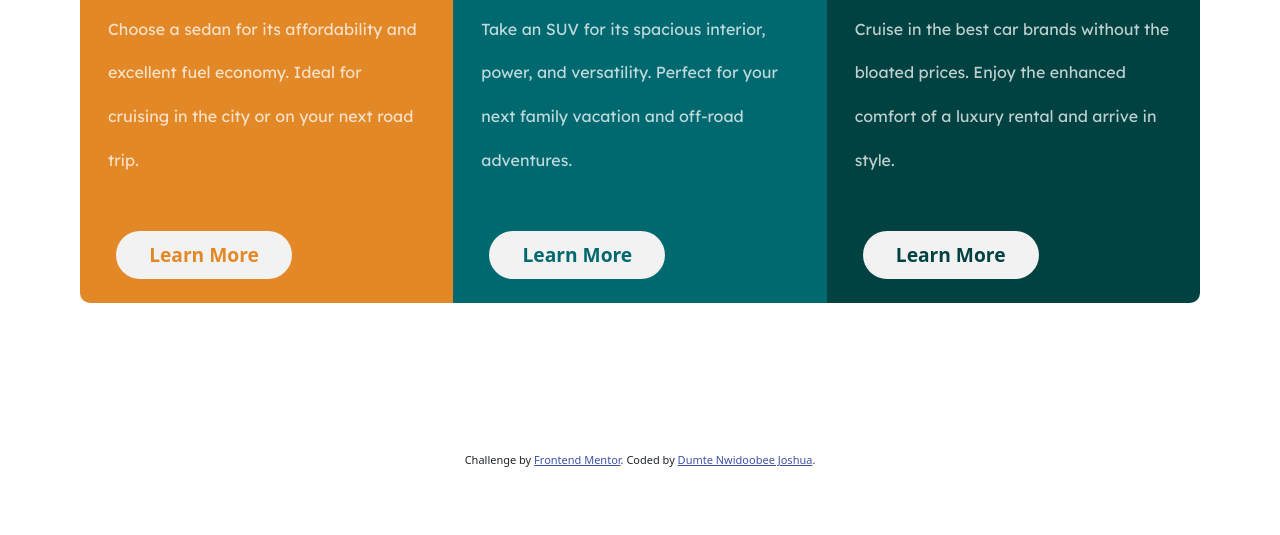
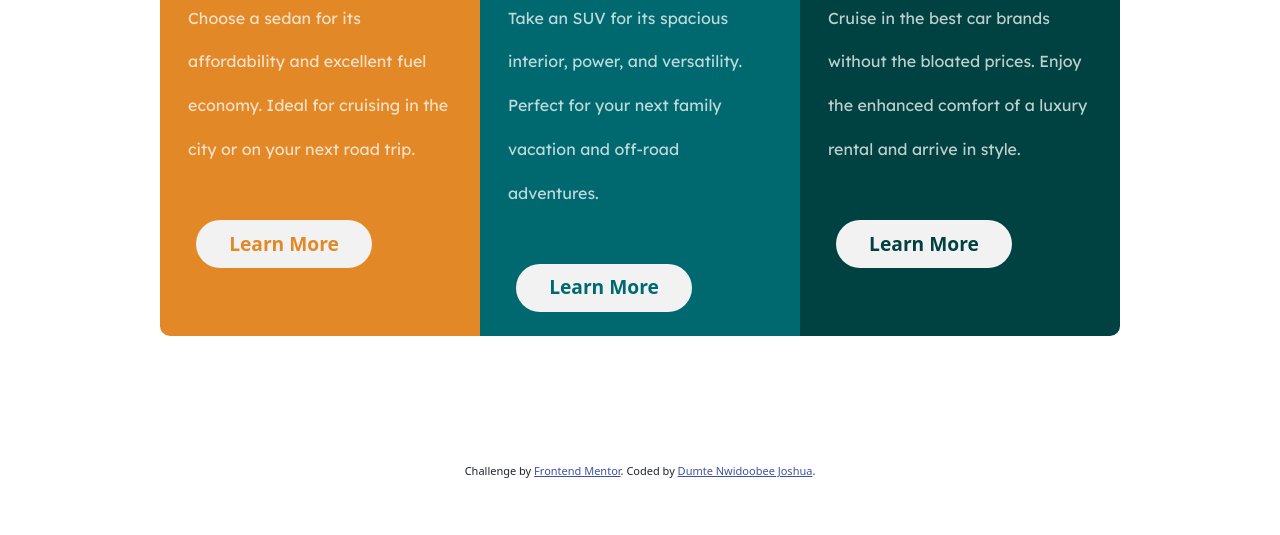
Before and after one commit to Dumte/3-columns-preview-card, a plain HTML site: page index.html in a window 1280 px wide. Shown: the part 265-800 px from the top of the page. Drawn offline with nearby package versions, Linux system fonts and the light colour scheme.

Commit message:
Update index.html
I gave a width of "w-75" using the bootstrap class

```diff
--- a/index.html
+++ b/index.html
@@ -29,7 +29,7 @@
 </head>
 <body>
   <!--<main class="card">-->
-    <div class="row text-start m-3 custom-class">
+    <div class="row text-start m-3 custom-class w-75">
       <section class="col-lg-4 sedans">
         <img src="images/icon-sedans.svg" alt="sedans icon" class="mb-5 img-fluid px-3"/>
         <h1 class="card-title px-3 mb-4" id="sedans-h1">Sedans</h1>
```
